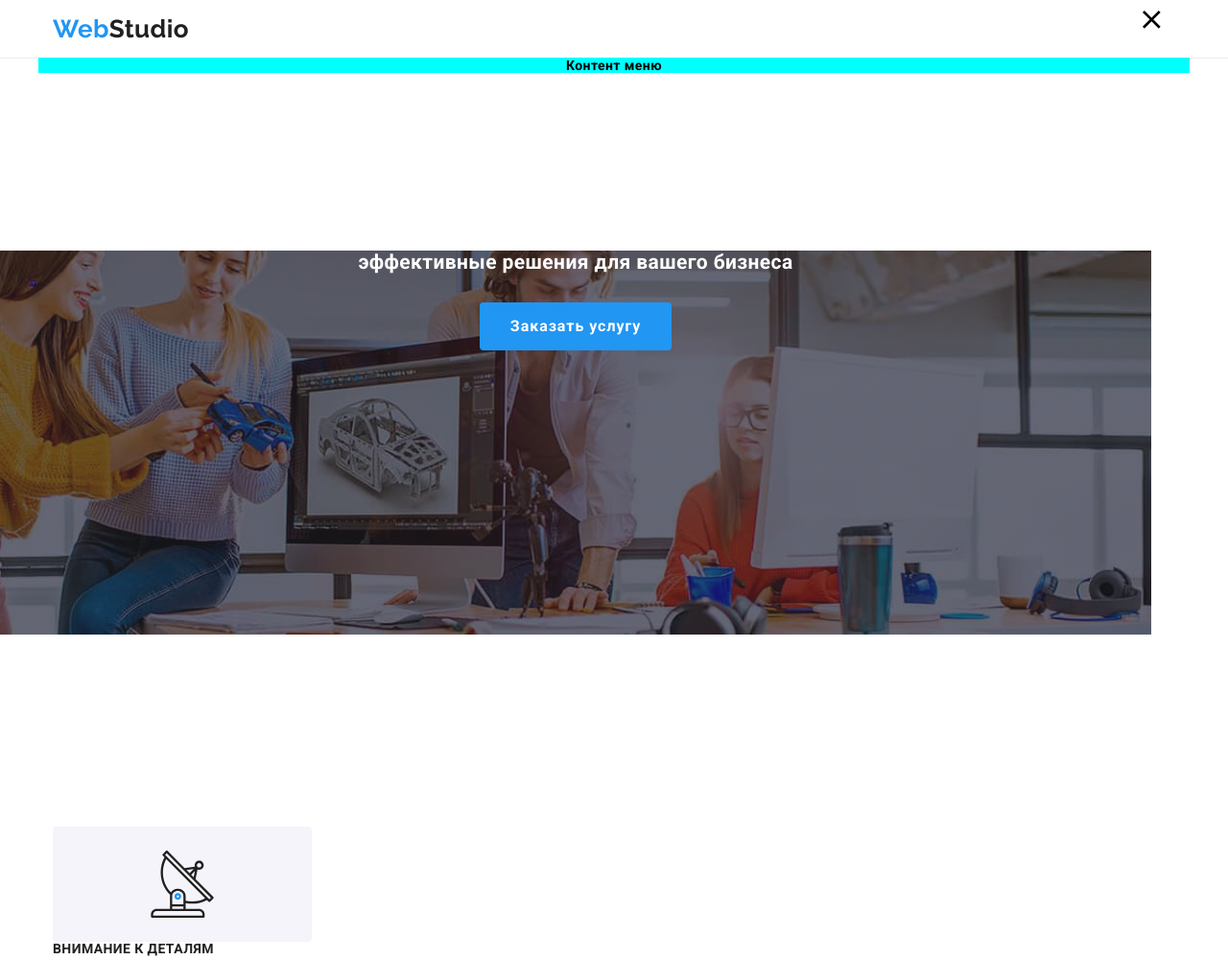
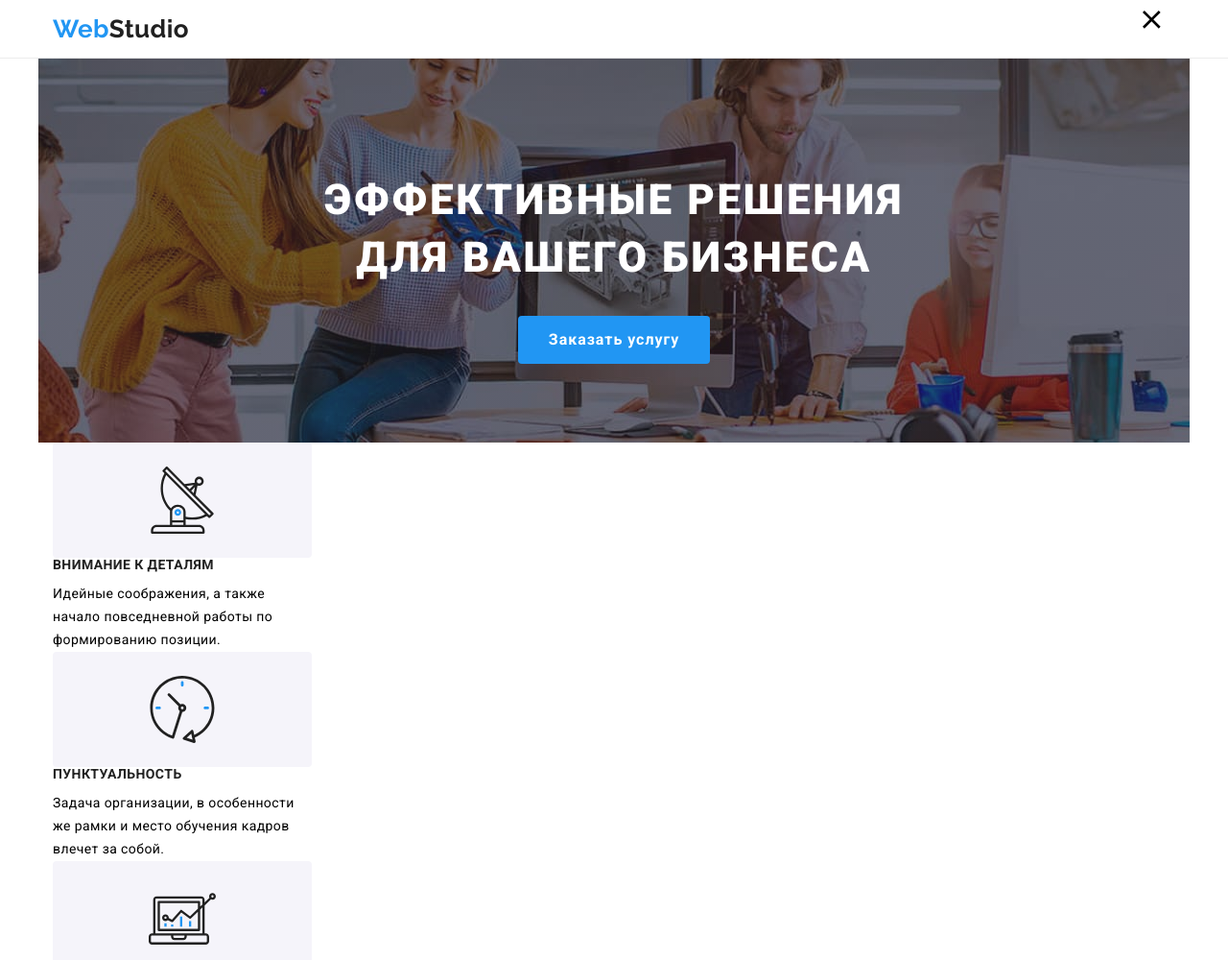
Before and after one commit to Kollibra/Kollibra-goit-markup-hw-08, a plain HTML site: page index.html in a window 1280 px wide. Shown: the top 1000 px of the page at 96% size. Drawn offline with nearby package versions, Linux system fonts and the light colour scheme.

Commit message:
Навигация

```diff
--- a/sass/components/_advantages-section.scss
+++ b/sass/components/_advantages-section.scss
@@ -1,24 +1,19 @@
-.advantages-section {
+/*.advantages-section {
     padding-top: 94px;
     padding-bottom: 94px;
 
-}
+}*/
 .advantages-container {
     margin-right: auto;
     margin-left: auto;
-
     padding-left: 15px;
     padding-right: 15px;
 
     @media screen and (min-width: 768px) {
-            display: flex;
-            align-items: center;
             width: 768px;
         }
 
     @media screen and (min-width: 1200px) {
-            display: flex;
-            align-items: center;
             width: 1200px;
         }
 }
--- a/sass/components/_header.scss
+++ b/sass/components/_header.scss
@@ -65,7 +65,7 @@
 .menu {
     position: absolute;
     background-color: aqua;
-    display: block;
+    display: none;
     top: 100%;
     left: 0;
     width: 100%;
@@ -75,10 +75,11 @@
 
 
 
-/*.site-nav__list {
+.site-nav__list {
+
     display: flex;
 
-}*/
+}
 .site-nav__list .site-nav__item {
     color: $accent-text-color;
     position: relative;
--- a/sass/components/_hero.scss
+++ b/sass/components/_hero.scss
@@ -1,52 +1,24 @@
 .hero {
-
-    /*margin-left: auto;
+    padding-top: 118px;
+    padding-bottom: 118px;
+    margin-left: auto;
     margin-right: auto;
     text-align: center;
     background-image: linear-gradient(rgba(47, 48, 58, 0.4), rgba(47, 48, 58, 0.4)), url(../images/hero.jpg);
     background-repeat: no-repeat;
-    background-position: 100%;
+    background-position: center;
     max-width: 1600px;
-
-    /*height: 600px;*/
-
-   /* @media screen and (min-width: 480px) {
-        width: 480px;
-    }
-    @media screen and (min-width: 768px) {
-        width: 768px;
-    }
-    @media screen and (min-width: 1200px) {
-        width: 1200px;
-        padding-top: 200px;
-        padding-bottom: 200px;
-    }
-}*/
-.hero-container {
-
-    text-align: center;
-    background-image: linear-gradient(rgba(47, 48, 58, 0.4), rgba(47, 48, 58, 0.4)), url(../images/hero.jpg);
-    background-repeat: no-repeat;
-    background-position: 100%;
-    max-width: 1600px;
-    @media screen and (min-width: 480px) {
-            width: 480px;
-        }
-
+    height: 400px;
     @media screen and (min-width: 768px) {
             width: 768px;
         }
 
         @media screen and (min-width: 1200px) {
             width: 1200px;
-            padding-top: 200px;
-            padding-bottom: 200px;
         }
-}
-.hero__title {
+
+    &__title {
         color: $white-text-color;
-}
-    /*color: $white-text-color;
         font-weight: 900;
         font-size: 44px;
         line-height: 1.36;
@@ -54,18 +26,8 @@
         text-transform: uppercase;
         width: 696px;
         margin: 0 auto;
-    @media screen and (min-width: 480px) {
-            width: 480px;
     }
-
-        @media screen and (min-width: 768px) {
-            width: 768px;
 }
-
-        @media screen and (min-width: 1200px) {
-            width: 1200px;
-}
-}*/
 
 .hero__button {
     background-color: $accent-text-color;
@@ -80,10 +42,10 @@
     border: none;
     margin-top: 30px;
     transition: color 250ms cubic-bezier(0.4, 0, 0.2, 1);
+
     &:hover,
     &:focus {
         box-shadow: 0px 4px 4px $shadow-color;
         transition: color 250ms cubic-bezier(0.4, 0, 0.2, 1);
     }
-
 }
--- a/sass/components/_subscribe.scss
+++ b/sass/components/_subscribe.scss
@@ -1,5 +1,5 @@
 .subscribe-container {
-    margin-left: 70px;
+
     &__title {
             color: $white-text-color;
             text-decoration: none;
--- a/sass/components/_team-section.scss
+++ b/sass/components/_team-section.scss
@@ -25,9 +25,9 @@
 .team-section__list .team-section__item {
     width: 270px;
 }
-.team-section__list .team-section__item+.team-section__item {
-    margin-left: 30px;
-}
+/*.team-section__list .team-section__item+.team-section__item {
+
+}*/
 .team-section__team {
     width: 270px;
     background-color: $white-text-color;
--- a/sass/utils/_variables.scss
+++ b/sass/utils/_variables.scss
@@ -17,20 +17,18 @@ $color-icon: #AFB1B8;
 }
 .container {
     width: 100%;
-
+    height: 100%;
     margin: 0px auto;
     padding: 0px 15px;
 
-    @media screen and (min-width: 480px) and (max-width: 767px) {
-        width: calc(480px - 18px);
-    }
 
-    @media screen and (min-width: 768px) and (max-width: 1199px) {
-        width: calc(768px - 18px);
+
+    @media screen and (min-width: 768px)  {
+        width:768px;
     }
 
     @media screen and (min-width: 1200px) {
-        width: calc(1200px - 18px);
+        width: 1200px;
     }
 }
 ul {
```
Also changed, not shown: css/main.css, css/main.min.css, 2 other files. Lines whose indentation alone changed are shown as unchanged.
